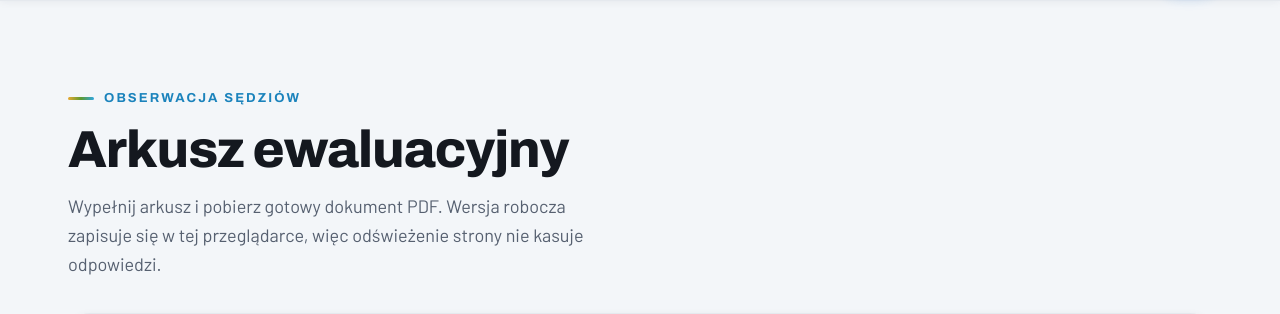
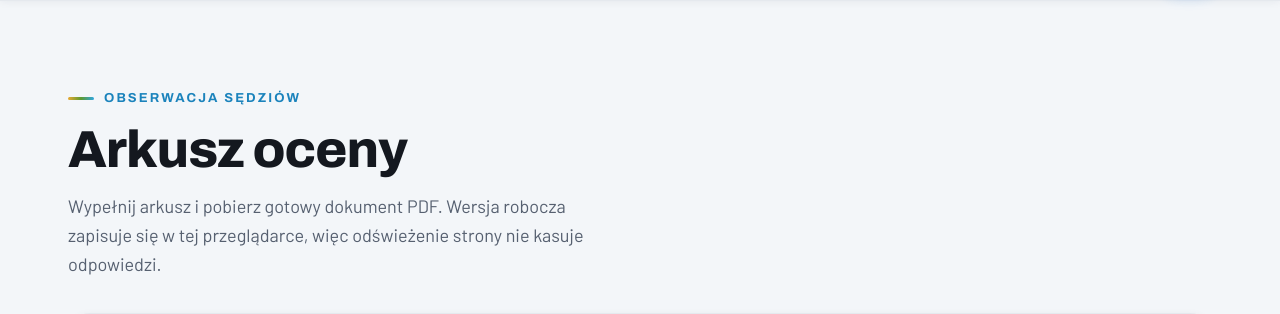
Before and after one commit to michbroniszewski/szps_website, a Django app: page /arkusz-ewaluacyjny/ in a window 1280 px wide. Shown: the part 70-384 px from the top of the page. Run offline with Django 5.2, Linux system fonts and the light colour scheme.

Commit message:
Arkusz oceny: ujednolicona nazwa na stronie, w mailu i eksporcie
- nagłówek i tytuł strony, plik HTML do przeglądu: „Arkusz oceny”
- temat maila: [Arkusz oceny] <sędzia> — <mecz> (<data>)
- nazwa aplikacji w panelu, opis komendy eksportu, README
- domyślny plik eksportu: arkusz-oceny-podglad.html
- adres podstrony bez zmian (/arkusz-ewaluacyjny/, EVALUATION_PATH)

Co-Authored-By: Claude Opus 5.5 <noreply@anthropic.com>
Claude-Session: https://claude.ai/code/session_01BvGJ2zuXbBTY25eNUqF8uo

```diff
--- a/config/settings.py
+++ b/config/settings.py
@@ -193,7 +193,7 @@ EMAIL_TIMEOUT = 15
 DEFAULT_FROM_EMAIL = os.getenv("DJANGO_FROM_EMAIL", "Formularz ŚZPS <ws@szps.pl>")
 CONTACT_RECIPIENT = os.getenv("CONTACT_RECIPIENT", "ws@szps.pl")
 
-# Arkusz ewaluacyjny — podstrona bez linków w menu, dostępna tylko po
+# Arkusz oceny — podstrona bez linków w menu, dostępna tylko po
 # wpisaniu adresu. Ścieżkę można zmienić w .env (np. na trudniejszą do
 # zgadnięcia). Wysłane arkusze trafiają do EVALUATION_EMAIL_RECIPIENTS
 # (lista po przecinku), domyślnie na adres formularza kontaktowego.
--- a/evaluation/apps.py
+++ b/evaluation/apps.py
@@ -4,4 +4,4 @@ from django.apps import AppConfig
 class EvaluationConfig(AppConfig):
     default_auto_field = "django.db.models.BigAutoField"
     name = "evaluation"
-    verbose_name = "Arkusz ewaluacyjny"
+    verbose_name = "Arkusz oceny"
--- a/evaluation/management/commands/export_evaluation_html.py
+++ b/evaluation/management/commands/export_evaluation_html.py
@@ -21,11 +21,11 @@ STATIC_DIR = Path(settings.BASE_DIR) / "static"
 
 
 class Command(BaseCommand):
-    help = "Zapisuje arkusz ewaluacyjny jako samodzielny plik HTML do przeglądu."
+    help = "Zapisuje arkusz oceny jako samodzielny plik HTML do przeglądu."
 
     def add_arguments(self, parser):
         parser.add_argument(
-            "-o", "--output", default="arkusz-ewaluacyjny-podglad.html",
+            "-o", "--output", default="arkusz-oceny-podglad.html",
             help="Ścieżka pliku wynikowego.",
         )
 
--- a/evaluation/sheet.py
+++ b/evaluation/sheet.py
@@ -1,4 +1,4 @@
-"""Definicja arkusza ewaluacyjnego jednego sędziego (na bazie wzoru WZPS 2017).
+"""Definicja arkusza oceny jednego sędziego (na bazie wzoru WZPS 2017).
 
 Jedno źródło prawdy dla formularza HTML, walidacji i PDF-a — zmiana
 treści arkusza (np. nowy element oceny) to edycja tylko tego pliku.
--- a/evaluation/views.py
+++ b/evaluation/views.py
@@ -25,7 +25,7 @@ def _noindex(response):
 def _send_email(data, pdf: bytes, filename: str):
     date = data["match_date"].strftime("%d.%m.%Y")
     msg = EmailMessage(
-        subject=f"[Arkusz ewaluacyjny] {data['referee_name']} — {data['teams']} ({date})",
+        subject=f"[Arkusz oceny] {data['referee_name']} — {data['teams']} ({date})",
         body=(
             f"Obserwator: {data['observer']}\n"
             f"Rozgrywki: {sheet.choice_label(sheet.COMPETITIONS, data['competition'])}\n"
@@ -57,7 +57,7 @@ def evaluation_form(request):
                 try:
                     _send_email(data, pdf, filename)
                 except Exception:
-                    log.exception("Nie udało się wysłać arkusza ewaluacyjnego")
+                    log.exception("Nie udało się wysłać arkusza oceny")
                     messages.error(
                         request,
                         "Nie udało się wysłać e-maila. Pobierz PDF i wyślij go ręcznie.",
--- a/static/evaluation.css
+++ b/static/evaluation.css
@@ -1,5 +1,5 @@
 /* ============================================================
-   ARKUSZ EWALUACYJNY (/arkusz-ewaluacyjny/)
+   ARKUSZ OCENY (/arkusz-ewaluacyjny/)
    Bazuje na klasach formularza kontaktowego (.form, .field).
    ============================================================ */
 .ev{padding-top:150px}
--- a/static/evaluation.js
+++ b/static/evaluation.js
@@ -1,4 +1,4 @@
-/* Arkusz ewaluacyjny — wersja robocza w localStorage + podpowiedzi. */
+/* Arkusz oceny — wersja robocza w localStorage + podpowiedzi. */
 (function(){
   'use strict';
 
--- a/templates/evaluation/form.html
+++ b/templates/evaluation/form.html
@@ -1,7 +1,7 @@
 {% extends "base.html" %}
 {% load static %}
 
-{% block title %}Arkusz ewaluacyjny — Wydział Sędziowski ŚZPS{% endblock %}
+{% block title %}Arkusz oceny — Wydział Sędziowski ŚZPS{% endblock %}
 {% block body_class %}nav-on-light{% endblock %}
 
 {% block extra_head %}
@@ -14,7 +14,7 @@
   <div class="wrap">
     <div class="section-head">
       <span class="eyebrow">Obserwacja sędziów</span>
-      <h2>Arkusz ewaluacyjny</h2>
+      <h2>Arkusz oceny</h2>
       <p>Wypełnij arkusz i pobierz gotowy dokument PDF. Wersja robocza zapisuje się w tej przeglądarce, więc odświeżenie strony nie kasuje odpowiedzi.</p>
     </div>
 
--- a/templates/evaluation/standalone.html
+++ b/templates/evaluation/standalone.html
@@ -4,7 +4,7 @@
 <meta charset="UTF-8">
 <meta name="viewport" content="width=device-width, initial-scale=1.0">
 <meta name="robots" content="noindex, nofollow">
-<title>Arkusz ewaluacyjny — wersja do przeglądu</title>
+<title>Arkusz oceny — wersja do przeglądu</title>
 <style>
 {{ css|safe }}
 /* plik do przeglądu: bez nawigacji strony */
@@ -26,7 +26,7 @@
   <div class="wrap">
     <div class="section-head">
       <span class="eyebrow">Obserwacja sędziów</span>
-      <h2>Arkusz ewaluacyjny</h2>
+      <h2>Arkusz oceny</h2>
       <p>Arkusz oceny jednego sędziego. Wybierz pozycję (Sędzia I / II), aby zobaczyć właściwe rozwinięcia pod przyciskiem <b>i</b> przy każdym elemencie.</p>
     </div>
 
```
Also changed, not shown: evaluation/tests.py (+7 -0 lines), README.md, 2 other files.
